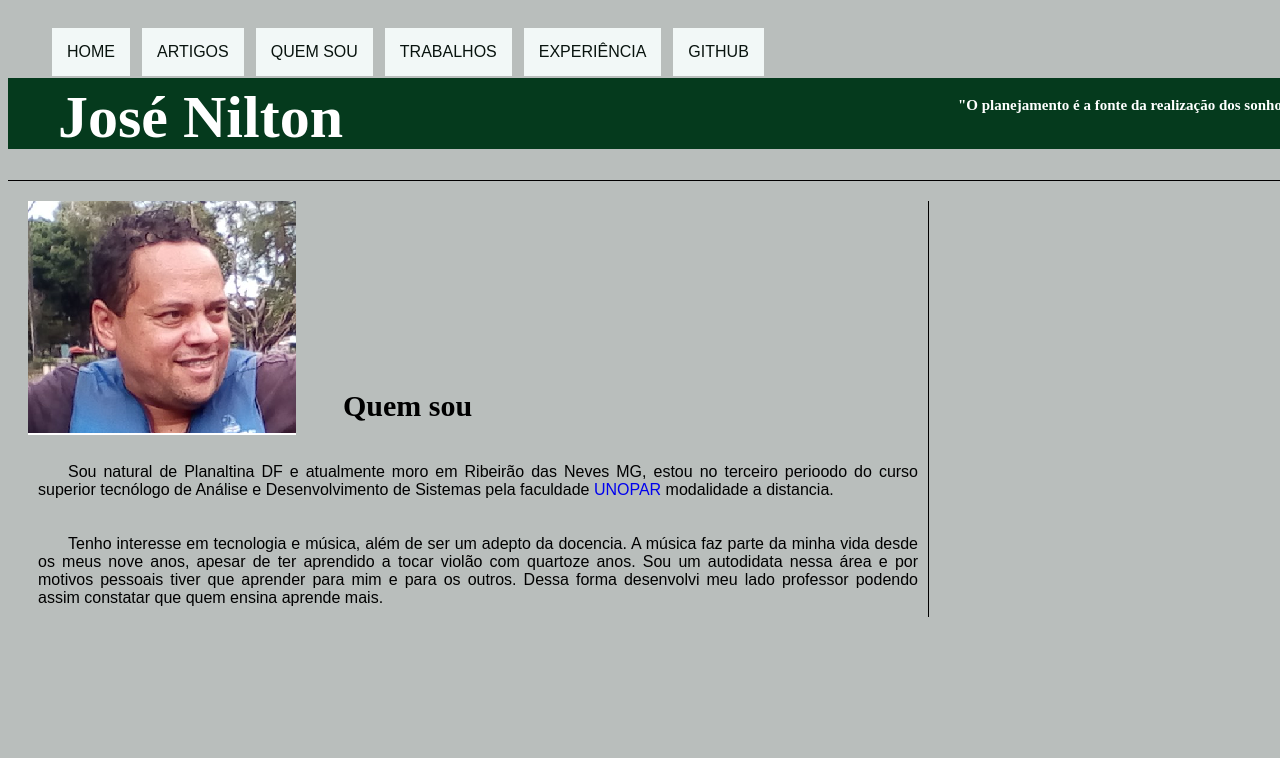
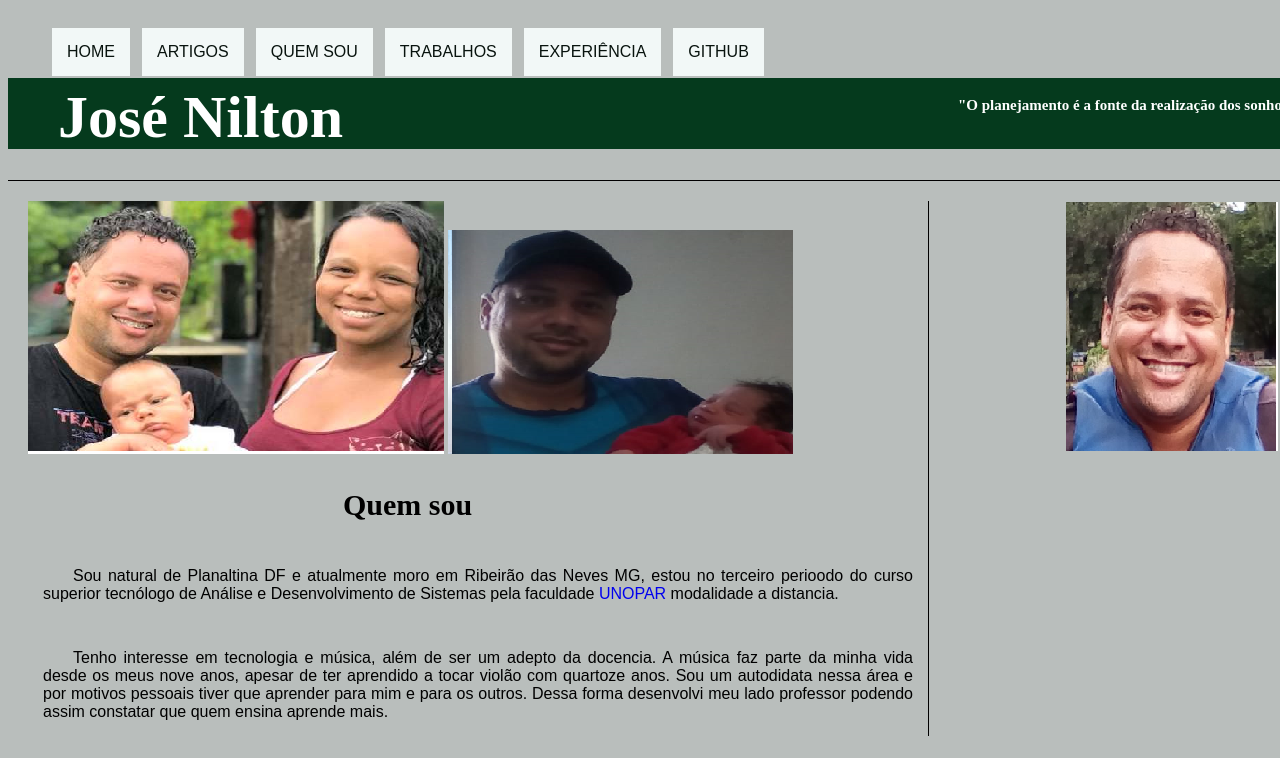
Before and after one commit to Jnfagundes/_estudobase, a plain HTML site: page index.html in a window 1280 px wide. Shown: the top 758 px of the page. Drawn offline with Linux system fonts and the light colour scheme; a web font is replaced by a local one.

Commit message:
trabalho com imagens

```diff
--- a/css/personalizar.css
+++ b/css/personalizar.css
@@ -89,9 +89,10 @@ div#faixa h6 {
     position: relative;
     padding-left: 15px;
     left: 300px;
-    margin-top: -50px;
+    margin-top: 30px;
 
 }
+
 
 #principal {
     border-right: 1px solid black;
@@ -103,7 +104,7 @@ div#faixa h6 {
     font-family: Arial, Helvetica, sans-serif;
     text-indent: 30px;
     text-align: justify;
-    padding: 10px;
+    padding: 15px;
 }
 
 #texto a {
@@ -111,5 +112,15 @@ div#faixa h6 {
 }
 
 #direita {
+
     display: block;
+    float: right;
+    width: 350px;
+    margin-top: -450px;
+
 }
+
+#jn {
+    float: right;
+    margin-top: -100px;
+}
--- a/index.html
+++ b/index.html
@@ -31,7 +31,8 @@
         <section id="corpo">
             <article id="principal">
                 <header id="cabecatexto">
-                    <img src="imagens/jasfagundes.png" alt="jn">
+                    <img src="imagens/jnfamilia1.png" id="familiaum">
+                    <img src="imagens/aghata.png" id="aghata">
                     <h1>Quem sou</h1>
                 </header>
                     <div id="texto">
@@ -47,6 +48,7 @@
 
             </article>
             <aside id="direita">
+               <img src="imagens/josenilton.png" id="jn">
 
             </aside>
         </section>
```
Also changed, not shown: imagens/aghata.jpg (added), imagens/aghata.png (added), imagens/jnfamilia1.png (added), imagens/jnfamiliaum.jpg (added), imagens/jose.jpg (added), imagens/josenilton.png (added).
